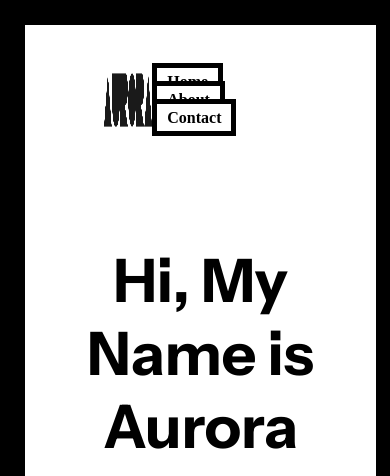
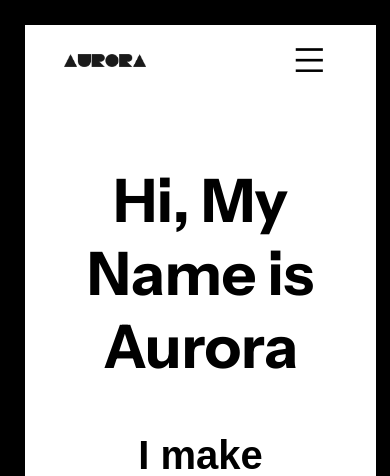
Before and after one commit to Auroradesignedthat/abryant-art-444-root, a PHP site: page / in a window 390 px wide. Shown: the top 476 px of the page. Run offline with PHP 8.4, Linux system fonts and the light colour scheme; some web fonts are replaced.

Commit message:
tablet + mobile menu added

```diff
--- a/index.html
+++ b/index.html
@@ -24,10 +24,13 @@ QUICKEST OPTION -- I'M SORRY!!!
 
     <body class="bodyStyles" >
         <section>
-            <nav class="navStyles">
+            <div class="hamburgerMenu">
                 <img src="logos/AuroralogoBlk-8.png" alt="A logo that says 'Aurora' styled in a triangle">
+                <img src="logos/hamburgerMenu-8.png" class="hamburgerBtnStyles" alt="Hamburger Menu">
+            </div>
 
                 <div class="btnNavStyles">
+                    <img src="logos/AuroralogoBlk-8.png" alt="A logo that says 'Aurora' styled in a triangle">
                     <a href="#">Home</a>
                     <a href="#">About</a>
                     <a href="#">Contact</a>
--- a/styles/responsive.css
+++ b/styles/responsive.css
@@ -12,6 +12,13 @@ QUICKEST OPTION -- I'M SORRY!!!
         flex-flow: column wrap;
     }
 }
+
+.hamburgerMenu {
+    display: flex;
+    justify-content: space-between;
+    /*display: none;*/
+}
+
     .toolsStyles {
         display: flex;
         flex-flow: row wrap;
@@ -39,9 +46,14 @@ QUICKEST OPTION -- I'M SORRY!!!
     }
 
 /*NAV MENU*/
-.navStyles {
+.navDesktopStyles {
     display: flex;
     justify-content: space-between;
+}
+
+.btnNavStyles {
+    display: flex;
+    flex-direction: row;
 }
 
 /*header*/
@@ -114,6 +126,14 @@ QUICKEST OPTION -- I'M SORRY!!!
     .flex-container {
       flex-flow: column;
     }
+
+    .btnNavStyles {
+        display:none;
+    }
+
+    .hamburgerMenu {
+
+    }
 }
 /*MOBILE DEVICE*/
 @media (max-width: 540px) {
--- a/styles/styles.css
+++ b/styles/styles.css
@@ -91,11 +91,12 @@ QUICKEST OPTION -- I'M SORRY!!!
         }
 
 /*nav*/
-.navStyles {
-    padding: 40px;
+.navDesktopStyles {
+    padding: 5%;
 
     img {
-        max-width: 25%;
+        max-width: 30%;
+        object-fit: contain;
     }
 }
 
@@ -108,7 +109,8 @@ QUICKEST OPTION -- I'M SORRY!!!
             border-style:solid;
             border-color: black;
             border-width: 5px;
-            padding: 5px 10px 5px 10px;
+            padding: 2% 5%;
+            margin: 5%;
             background-color: #ffffff;
         }
     }
@@ -123,6 +125,18 @@ QUICKEST OPTION -- I'M SORRY!!!
     border-width: 5px;
     padding: 1%,2%;
     background-color: #ffffff;
+}
+
+.hamburgerMenu{
+    img {
+        max-width: 30%;
+        object-fit: contain;
+    }
+
+    & .hamburgerBtnStyles {
+        max-width: 20%;
+        object-fit: contain;
+    }
 }
 
 /*header*/
```
Also changed, not shown: logos/hamburgerMenu-8.png (added).
